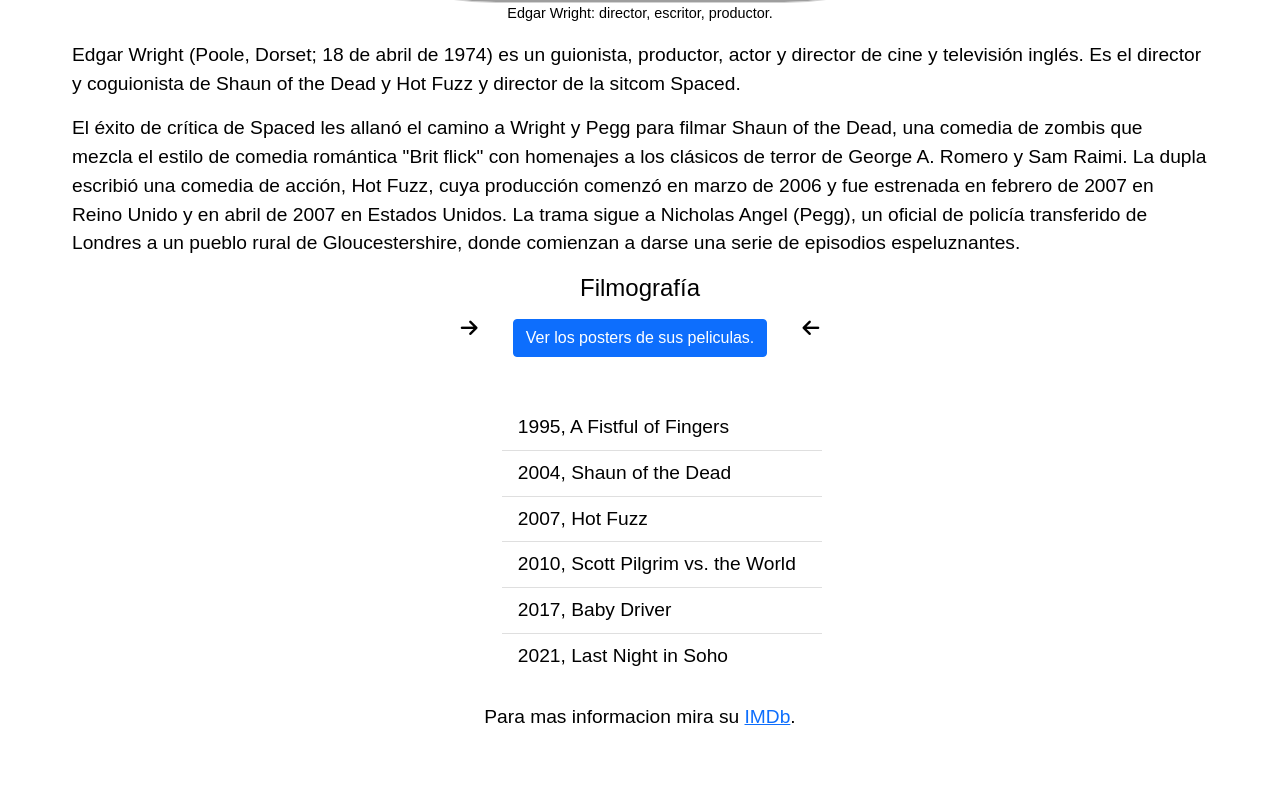
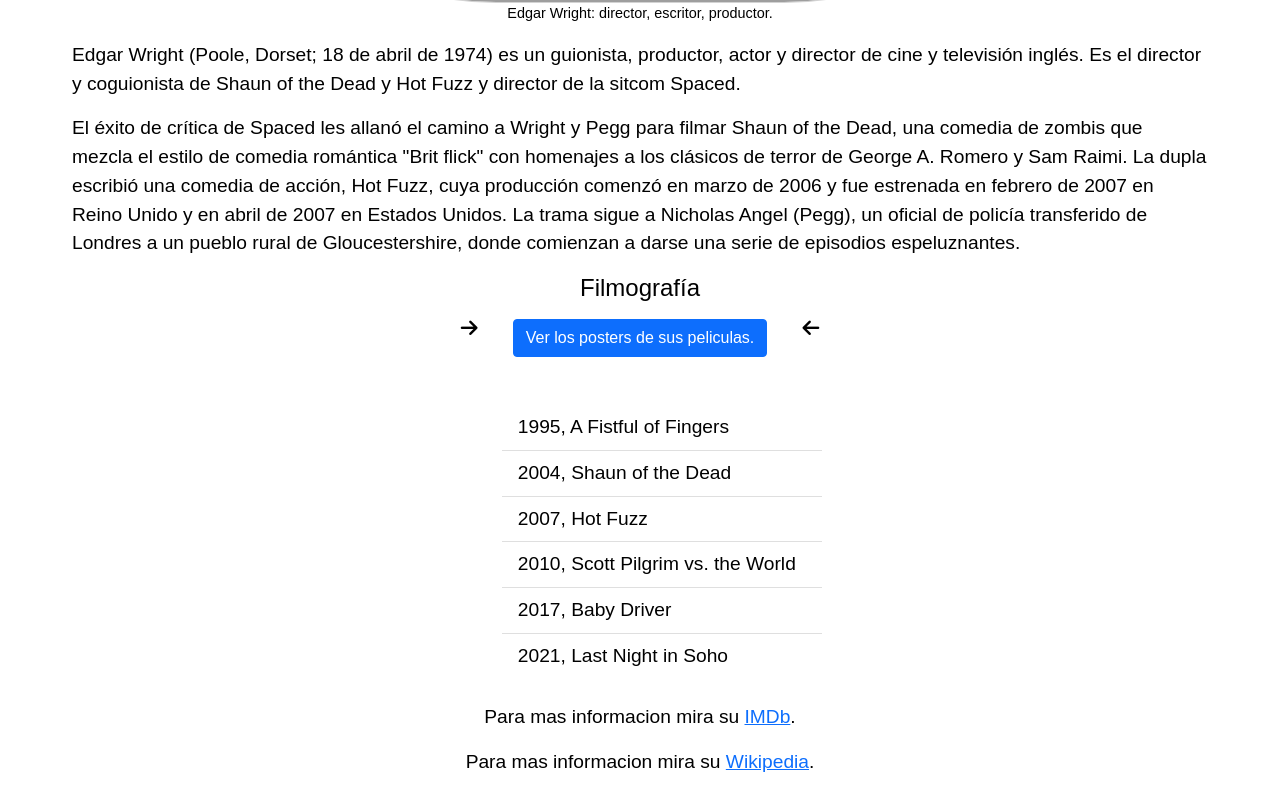
Before and after one commit to TestingEdgarW/gitTest, a plain HTML site: page index.html in a window 1280 px wide. Shown: the part 603-1395 px from the top of the page. Before the commit the page ends 1351 px from the top, so only its background shows below. Drawn offline with nearby package versions, Linux system fonts and the light colour scheme; grey boxes are pictures that could not be loaded.

Commit message:
Agregue link a wikipedia al final de la pagina

```diff
--- a/index.html
+++ b/index.html
@@ -86,6 +86,8 @@
 
             <div class="container-link text-center mt-4">
                 <p>Para mas informacion mira su <a href="https://www.imdb.com/name/nm0942367/" id="tribute-link" target="blank">IMDb</a>.</p>
+                <p>Para mas informacion mira su <a href="https://es.wikipedia.org/wiki/Edgar_Wright" id="tribute-link2"
+                        target="blank">Wikipedia</a>.</p>
             </div>
         </div>
     </div>
```
